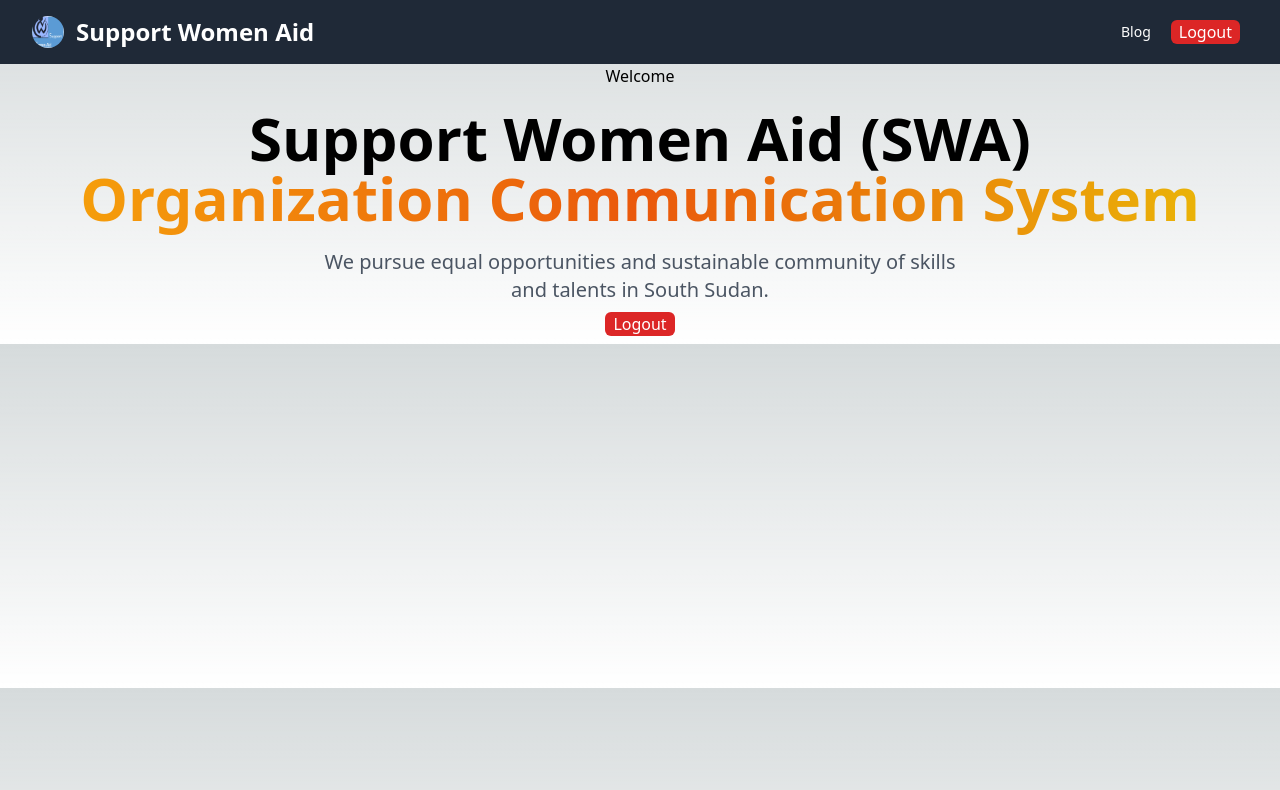
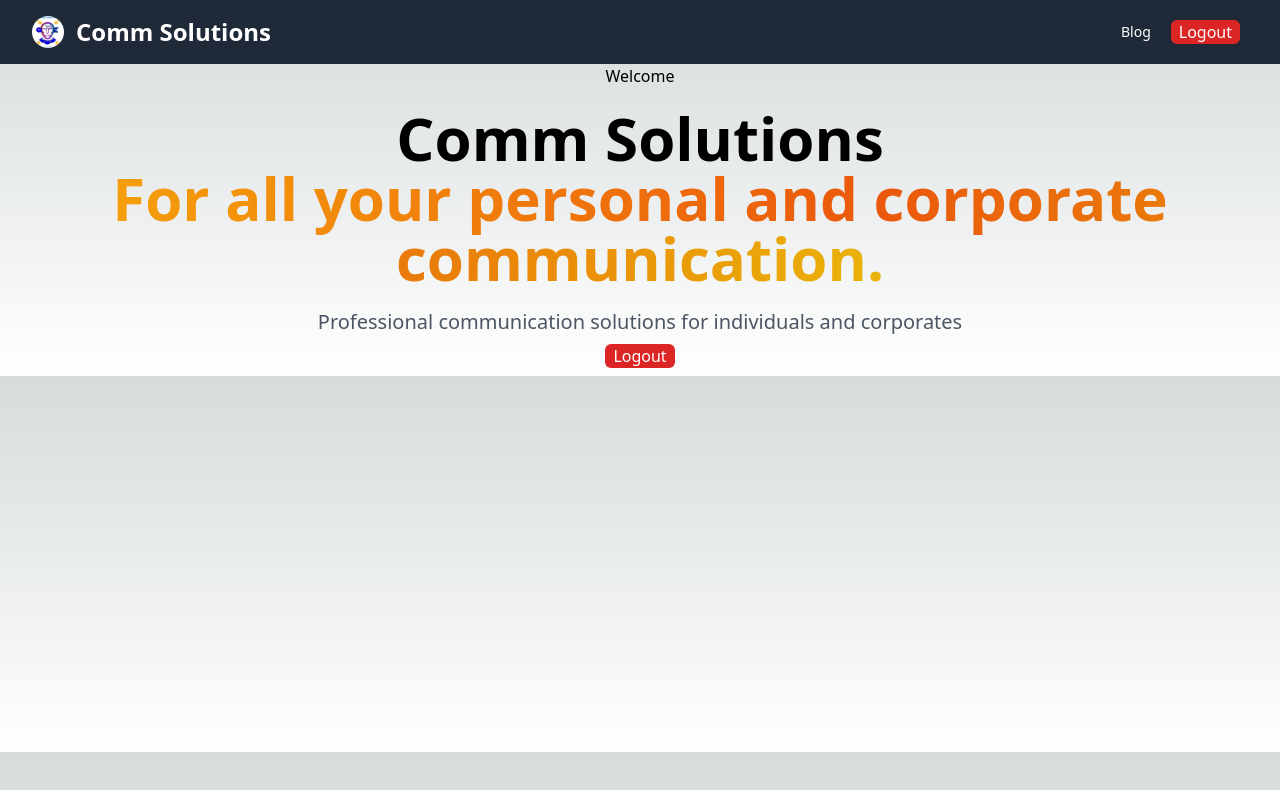
Before and after one commit to mauriceconsult/Rural-ent, a Next.js app: page / in a window 1280 px wide. Shown: the top 790 px of the page. Built offline with nearby package versions, Linux system fonts and the light colour scheme; no server answers; sample sign-in values are in the browser's storage.

Commit message:
bugs fixed

```diff
--- a/app/api/auth/[...nextauth]/route.js
+++ b/app/api/auth/[...nextauth]/route.js
@@ -94,7 +94,7 @@ export const authOptions = {
     signIn: "/login",
   },
 
-  debug: process.env.NODE_ENV === "development",
+  debug: process.env.NODE_ENV !== "production",
   jwt: {
     secret: process.env.NEXTAUTH_JWT_SECRET,
   },
--- a/app/layout.jsx
+++ b/app/layout.jsx
@@ -4,8 +4,8 @@ import { Providers } from "../components/Provider";
 import ToastComponent from "../components/toaster/ToastComponent";
 
 export const metadata = {
-  title: "Support Women Aid",
-  description: "Champion for the South Sudanese woman",
+  title: "Communication solutions",
+  description: "Individual and corporate communication solutions",
 };
 
 export default function RootLayout({ children }) {
--- a/app/page.jsx
+++ b/app/page.jsx
@@ -14,16 +14,15 @@ export default async function Home() {
     <section className="w-full flex-center flex-col">
       <h2>Welcome {session?.user?.username}</h2>
       <h1 className="head_text text-center">
-        Support Women Aid (SWA)
+        Comm Solutions
         <br className="max-md:hidden" />
         <span className="orange_gradient text-center">
           {" "}
-          Organization Communication System
+          For all your personal and corporate communication.
         </span>
       </h1>
       <p className="desc text-center">
-        We pursue equal opportunities and sustainable community of skills and
-        talents in South Sudan.
+        Professional communication solutions for individuals and corporates
       </p>
       <div>
         <LogoutButton label={"Logout"} />
--- a/components/forms/UpdateBlogForm.jsx
+++ b/components/forms/UpdateBlogForm.jsx
@@ -1,7 +1,7 @@
 "use client";
 
-import { updateBlog } from "@/actions/actions";
-import Button from "@/app/ui/Button";
+import { updateBlog } from "../../actions/actions";
+import Button from "../../app/ui/Button";
 import { useRef } from "react";
 
 const UpdateBlogForm = ({ blog }) => {
--- a/components/layout/Navbar.jsx
+++ b/components/layout/Navbar.jsx
@@ -2,7 +2,6 @@
 import { useSession } from "next-auth/react";
 import Image from "next/image";
 import Link from "next/link";
-// import LogoutButton from "@app/ui/LogoutButton";
 import LogoutButton from "../../app/ui/LogoutButton";
 
 const Navbar = () => {
@@ -15,7 +14,7 @@ const Navbar = () => {
           <div className="flex items-center">
             <Link href="/blogs">
               <Image
-                src="/swalogo.png"
+                src="/mcalogo.jpg"
                 alt="Logo"
                 height="50"
                 width="50"
@@ -25,7 +24,7 @@ const Navbar = () => {
             </Link>
 
             <span className="text-white text-2xl font-bold mx-auto">
-              Support Women Aid
+              Comm Solutions
             </span>
           </div>
           <div className="flex items-center">
@@ -40,7 +39,7 @@ const Navbar = () => {
                 href="/blogs/add-blog"
                 className="text-white hover:text-gray-400 dark:hover:text-white px-3 py-2 rounded-md text-sm font-medium"
               >
-                Create
+                Create Blog
               </Link>
             )}
 
@@ -62,20 +61,15 @@ const Navbar = () => {
                 Admin
               </Link>
             )}
+             {session &&  <LogoutButton label={'Logout'} />}
 
-            {session && <LogoutButton label={"Logout"} />}
-
-            {!session && (
-              <Link
-                href="/auth/login"
-                className="hover:text-gray-400 dark:hover:text-white px-3 py-2 rounded-md text-sm font-medium"
-              >
-                Login
-              </Link>
-            )}
+                       {!session && <Link href="/auth/login" className="hover:text-gray-400 dark:hover:text-white px-3 py-2 rounded-md text-sm font-medium">
+                                Login
+                            </Link> }
+            </div>
           </div>
         </div>
-      </div>
+
     </nav>
   );
 };
```
Also changed, not shown: public/mcalogo.jpg (added).
